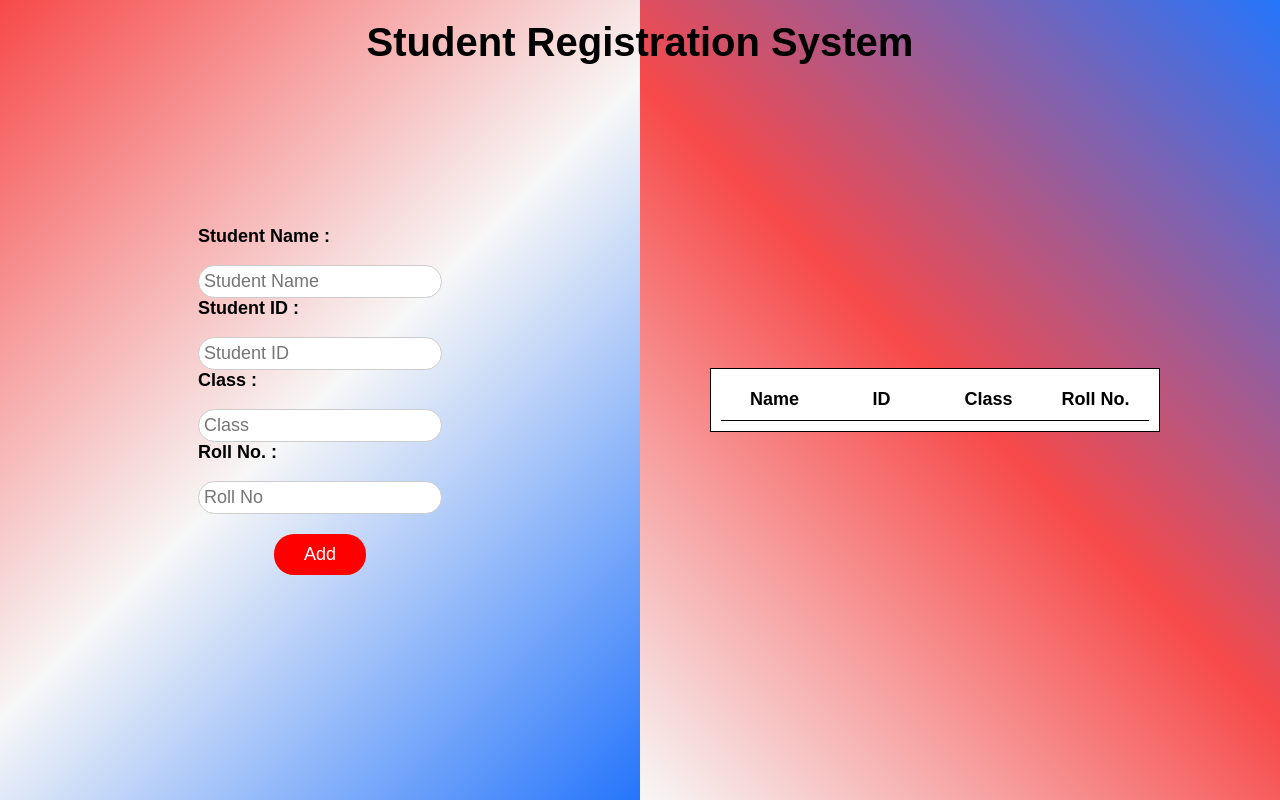
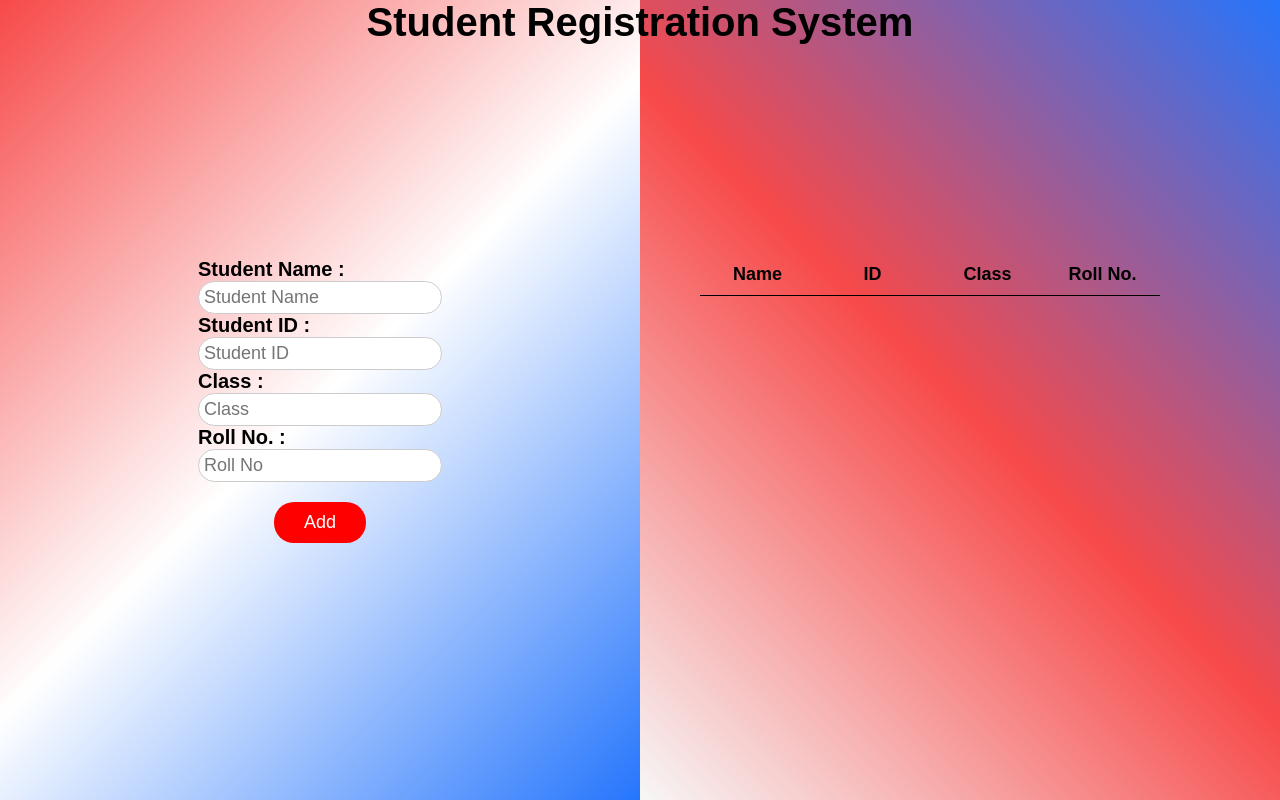
Before and after one commit to sadique567/domassignment, a plain HTML site: page index.html in a window 1280 px wide. Drawn offline with Linux system fonts and the light colour scheme.

Commit message:
final uploading

```diff
--- a/app.js
+++ b/app.js
@@ -61,7 +61,7 @@ function updateLocalStorage() {
 
 add_btn.addEventListener("click", function addItem() {
   if (!s_name.value || !s_id.value || !s_class.value || !s_roll.value) {
-    alert("Please fill all fields!");
+    // alert("Please fill all fields!");
     return;
   }
 
--- a/index.html
+++ b/index.html
@@ -18,13 +18,13 @@
       <div class="left-container">
         <div>
           <form class="students-details-from" action="">
-            <label for="name">Student Name :</label><br />
-            <input class="s-name"  type="text" name="name"  placeholder="Student Name" required ><br />
-            <label for="id">Student ID :</label><br />
-            <input class="s-id" type="text" name="id" placeholder="Student ID" required><br />
-            <label for="class">Class :</label><br />
-            <input class="s-class" type="text" name="class" placeholder="Class"  required><br />
-            <label for="roolNO">Roll No. :</label><br />
+            <label for="name">Student Name :</label>
+            <input class="s-name"  type="text" name="name"  placeholder="Student Name" required >
+            <label for="id">Student ID :</label>
+            <input class="s-id" type="text" name="id" placeholder="Student ID" required>
+            <label for="class">Class :</label>
+            <input class="s-class" type="text" name="class" placeholder="Class"  required>
+            <label for="roolNO">Roll No. :</label>
             <input class="s-rollNO" type="text" name="rollNo" placeholder="Roll No" required><br />
 
           </form>
--- a/style.css
+++ b/style.css
@@ -9,26 +9,26 @@
     display: flex;
     width: 100%;
     min-height: 100vh;
-    position: relative;
+    /* position: relative; */
   }
 
   .title-reg {
     position: absolute;
-    top: 10px;
+    /* top: 10px; */
     left: 50%;
     transform: translateX(-50%);
     font-size: 20px;
     font-weight: bold;
     /* border: 1px solid black; */
-    padding: 10px 20px;
+    padding: 0px;
     /* background-color: white; */
-    z-index: 10;
+    /* z-index: 10; */
   }
 
   .left-container, .right-container {
     width: 50%;
     min-height: 100vh;
-    padding: 20px;
+    /* padding: 20px; */
   }
 
   .left-container {
@@ -37,13 +37,14 @@
     justify-content: center;
     align-items: center;
     background: linear-gradient(-225deg, rgb(247, 73, 73), rgba(255,0,0,0), #2575fc);
-    background-color: #f7f7f7;
+    /* background-color: #f7f7f7; */
   }
 
    label {
-    font-size: 18px;
+    font-size: 20px;
     font-weight: bold;
     display: block;
+    padding: 0px;
     /* margin-bottom: 5px; */
   }
 
@@ -80,14 +81,18 @@
     background-color: #f7f7f7;
   }
 
+  /* Right Section  */
   .section-details {
     width: 75%;
     max-height: 50vh;
     margin-left: 50px;
     overflow-y: auto;
-    border: 1px solid black;
-    background-color: white;
+    margin-top: -250px;
+    /* padding: -200px; */
+    /* border: 1px solid black; */
+    /* background-color: white; */
     padding: 10px;
+    /* overflow-y: auto; */
   }
 
   .students-details-data ul {
```
